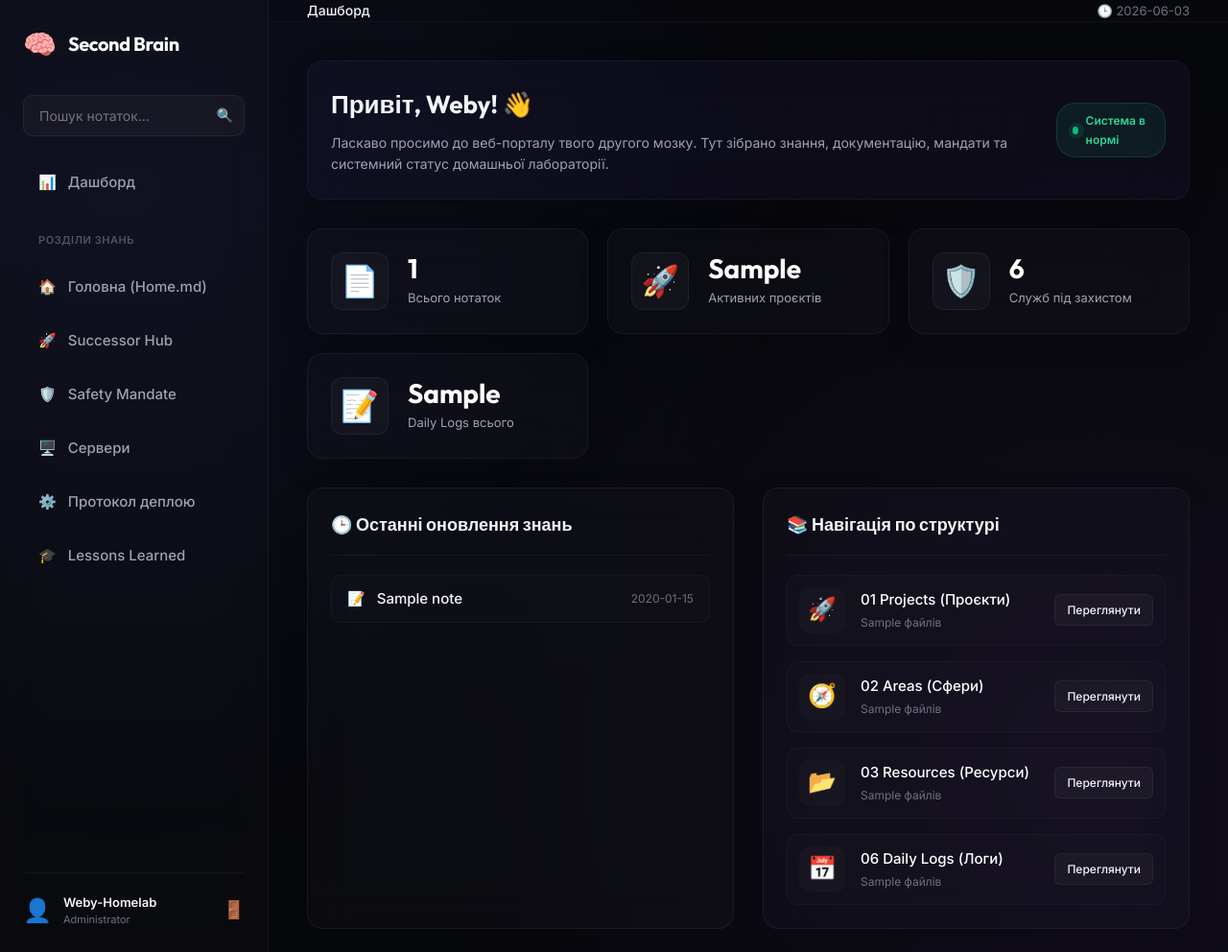
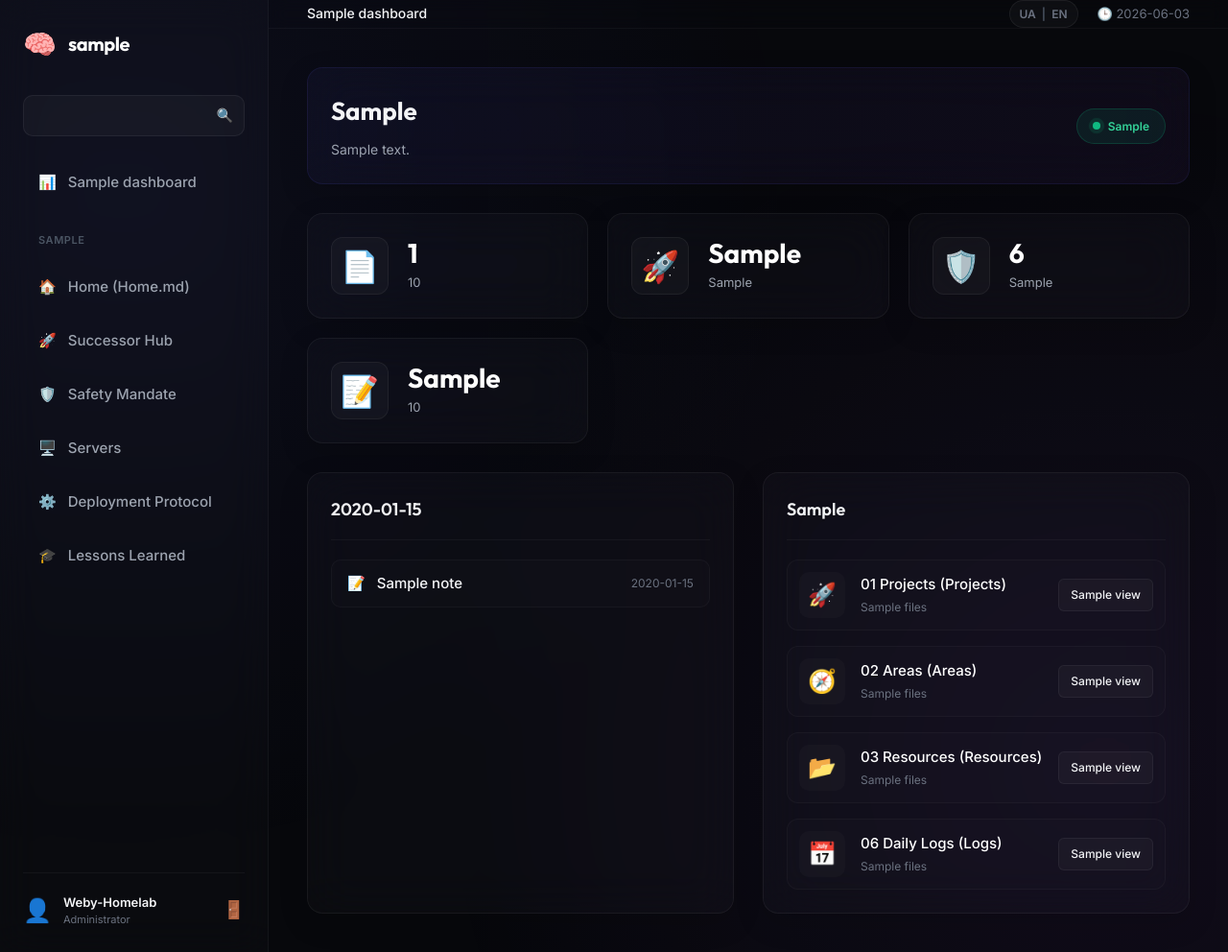
Before and after one commit to weby-homelab/ai-second-brain-gui, a FastAPI app: template templates/dashboard.html in a window 1280 px wide. Shown: the whole page at 96% size. Run offline with FastAPI, Linux system fonts and the light colour scheme; the template is opened without the code that fills it: most values are stand-ins (such as "Sample title", 1, 10 or a date in 2020); parts of the project's set-up code (start-up, migrations or seed data) failed here and were passed over.

Commit message:
feat: add multi-language localization (UA/EN) with language switcher on all pages

```diff
--- a/main.py
+++ b/main.py
@@ -29,6 +29,82 @@ templates = Jinja2Templates(directory="/root/geminicli/projects/second-brain-por
 
 # In-memory sessions
 SESSIONS = set()
+
+# Translation dictionary
+TRANSLATIONS = {
+    "uk": {
+        "title_login": "Вхід — Second Brain Portal",
+        "login_header": "Second Brain",
+        "login_subtitle": "Авторизуйтеся для доступу до знань",
+        "login_label": "Пароль доступу",
+        "login_placeholder": "Введіть пароль...",
+        "login_btn": "Увійти",
+        "login_error": "Невірний пароль",
+        "dashboard": "Дашборд",
+        "knowledge_sections": "Розділи знань",
+        "logout": "Вийти",
+        "search_placeholder": "Пошук нотаток...",
+        "system_ok": "Система в нормі",
+        "welcome_user": "Привіт, Weby! 👋",
+        "welcome_text": "Ласкаво просимо до веб-порталу твого другого мозку. Тут зібрано знання, документацію, мандати та системний статус домашньої лабораторії.",
+        "stat_total_notes": "Всього нотаток",
+        "stat_active_projects": "Активних проєктів",
+        "stat_protected_services": "Служб під захистом",
+        "stat_total_logs": "Daily Logs всього",
+        "recent_updates": "🕒 Останні оновлення знань",
+        "structure_navigation": "📚 Навігація по структурі",
+        "view": "Переглянути",
+        "note_not_found": "Нотатку не знайдено",
+        "media_not_found": "Медіа-файл не знайдено",
+        "note_path": "Шлях до файлу",
+        "search_results": "Результати пошуку",
+        "search_found": "Знайдено {count} результатів для \"{query}\"",
+        "match_filename": "Збіг у назві файлу",
+        "no_results": "Нічого не знайдено",
+        "no_results_sub": "Спробуйте змінити запит або перевірити правопис",
+    },
+    "en": {
+        "title_login": "Login — Second Brain Portal",
+        "login_header": "Second Brain",
+        "login_subtitle": "Authenticate to access knowledge",
+        "login_label": "Access Password",
+        "login_placeholder": "Enter password...",
+        "login_btn": "Sign In",
+        "login_error": "Incorrect password",
+        "dashboard": "Dashboard",
+        "knowledge_sections": "Knowledge Base",
+        "logout": "Logout",
+        "search_placeholder": "Search notes...",
+        "system_ok": "System online",
+        "welcome_user": "Hello, Weby! 👋",
+        "welcome_text": "Welcome to your second brain web portal. Your knowledge, documentation, mandates, and home lab status, consolidated.",
+        "stat_total_notes": "Total notes",
+        "stat_active_projects": "Active projects",
+        "stat_protected_services": "Protected services",
+        "stat_total_logs": "Total Daily Logs",
+        "recent_updates": "🕒 Recent updates",
+        "structure_navigation": "📚 Structure Navigator",
+        "view": "View",
+        "note_not_found": "Note not found",
+        "media_not_found": "Media file not found",
+        "note_path": "File path",
+        "search_results": "Search Results",
+        "search_found": "Found {count} results for \"{query}\"",
+        "match_filename": "Match in filename",
+        "no_results": "No results found",
+        "no_results_sub": "Try changing your query or check your spelling",
+    }
+}
+
+def get_lang(request: Request) -> str:
+    return request.cookies.get("lang", "uk")
+
+def get_context(request: Request, **kwargs) -> dict:
+    lang = get_lang(request)
+    t = TRANSLATIONS.get(lang, TRANSLATIONS["uk"])
+    context = {"request": request, "lang": lang, "t": t}
+    context.update(kwargs)
+    return context
 
 # File indexing for wiki-links
 def index_brain_files():
@@ -141,7 +217,6 @@ def convert_wikilinks(text, file_index):
 
         # Check if it's an image link
         if any(target_lower.endswith(ext) for ext in ['.png', '.jpg', '.jpeg', '.gif', '.svg']):
-            # Render media link, which resolves to local media asset endpoint
             return f'<a href="/media?path={target}" target="_blank" class="media-link">🖼️ {label}</a>'
 
         resolved_path = None
@@ -175,7 +250,17 @@ def render_markdown(text, file_index):
 def get_login(request: Request, error: str = None):
     if get_current_user(request):
         return RedirectResponse(url="/", status_code=303)
-    return templates.TemplateResponse(request, "login.html", {"error": error})
+
+    lang = get_lang(request)
+    t = TRANSLATIONS[lang]
+    translated_error = None
+    if error:
+        if "пароль" in error.lower() or "password" in error.lower():
+            translated_error = t["login_error"]
+        else:
+            translated_error = error
+
+    return templates.TemplateResponse(request, "login.html", get_context(request, error=translated_error))
 
 @app.post("/login")
 def post_login(request: Request, password: str = Form(...)):
@@ -194,6 +279,14 @@ def get_logout(request: Request):
         SESSIONS.remove(session_token)
     response = RedirectResponse(url="/login", status_code=303)
     response.delete_cookie("session_token")
+    return response
+
+@app.get("/set-lang")
+def set_lang(request: Request, lang: str):
+    referer = request.headers.get("referer", "/")
+    response = RedirectResponse(url=referer, status_code=303)
+    if lang in ["uk", "en"]:
+        response.set_cookie(key="lang", value=lang, max_age=31536000, httponly=True, samesite="strict")
     return response
 
 @app.get("/", response_class=HTMLResponse)
@@ -234,11 +327,12 @@ def dashboard(request: Request):
 
     recent_notes = sorted(recent_notes, key=lambda x: x["mtime_raw"], reverse=True)[:7]
 
-    return templates.TemplateResponse(request, "dashboard.html", {
-        "total_notes": total_notes,
-        "categories": note_categories,
-        "recent_notes": recent_notes
-    })
+    return templates.TemplateResponse(request, "dashboard.html", get_context(
+        request,
+        total_notes=total_notes,
+        categories=note_categories,
+        recent_notes=recent_notes
+    ))
 
 @app.get("/note", response_class=HTMLResponse)
 def get_note(request: Request, path: str):
@@ -263,12 +357,13 @@ def get_note(request: Request, path: str):
     note_name = os.path.splitext(os.path.basename(abs_path))[0]
     relative_dir = os.path.dirname(safe_rel_path)
 
-    return templates.TemplateResponse(request, "note.html", {
-        "note_name": note_name,
-        "html_content": html_content,
-        "note_path": safe_rel_path,
-        "relative_dir": relative_dir
-    })
+    return templates.TemplateResponse(request, "note.html", get_context(
+        request,
+        note_name=note_name,
+        html_content=html_content,
+        note_path=safe_rel_path,
+        relative_dir=relative_dir
+    ))
 
 @app.get("/search", response_class=HTMLResponse)
 def search_notes(request: Request, q: str):
@@ -297,7 +392,6 @@ def search_notes(request: Request, q: str):
                         for line_num, line in enumerate(f, 1):
                             if q_lower in line.lower():
                                 content_match = True
-                                # Build a clean snippet
                                 if not content_snippet:
                                     content_snippet = f"Line {line_num}: ... {line.strip()[:100]} ..."
                 except Exception:
@@ -314,10 +408,16 @@ def search_notes(request: Request, q: str):
 
     results = sorted(results, key=lambda x: x["score"], reverse=True)
 
-    return templates.TemplateResponse(request, "search.html", {
-        "query": q,
-        "results": results
-    })
+    lang = get_lang(request)
+    t = TRANSLATIONS[lang]
+    found_text = t["search_found"].format(count=len(results), query=q)
+
+    return templates.TemplateResponse(request, "search.html", get_context(
+        request,
+        query=q,
+        results=results,
+        found_text=found_text
+    ))
 
 @app.get("/media")
 def get_media(request: Request, path: str):
@@ -341,6 +441,4 @@ def get_media(request: Request, path: str):
 
 if __name__ == "__main__":
     import uvicorn
-    # Bind strictly to localhost (127.0.0.1) for security.
-    # Access can be tunnelled securely via Tailscale or Cloudflare.
     uvicorn.run("main:app", host="127.0.0.1", port=8008, reload=True)
--- a/static/style.css
+++ b/static/style.css
@@ -946,3 +946,53 @@ body {
         text-align: center;
     }
 }
+
+/* ----------------- LANGUAGE SWITCHER ----------------- */
+.header-right {
+    display: flex;
+    align-items: center;
+    gap: 20px;
+}
+
+.lang-switcher {
+    display: flex;
+    align-items: center;
+    gap: 6px;
+    background: rgba(255, 255, 255, 0.03);
+    border: 1px solid rgba(255, 255, 255, 0.06);
+    padding: 4px 10px;
+    border-radius: 20px;
+    font-size: 12px;
+    font-weight: 600;
+}
+
+.lang-link {
+    color: #6b7280;
+    text-decoration: none;
+    transition: color 0.2s ease;
+}
+
+.lang-link:hover {
+    color: #f3f4f6;
+}
+
+.lang-link.active {
+    color: #818cf8;
+}
+
+.lang-separator {
+    color: #4b5563;
+}
+
+.login-lang {
+    position: absolute;
+    top: 24px;
+    right: 24px;
+}
+
+@media (max-width: 480px) {
+    .header-right {
+        width: 100%;
+        justify-content: space-between;
+    }
+}
--- a/templates/base.html
+++ b/templates/base.html
@@ -1,9 +1,9 @@
 <!DOCTYPE html>
-<html lang="uk">
+<html lang="{{ lang }}">
 <head>
     <meta charset="UTF-8">
     <meta name="viewport" content="width=device-width, initial-scale=1.0">
-    <title>{% block title %}Second Brain Portal{% endblock %}</title>
+    <title>{% block title %}{{ t.login_header }}{% endblock %}</title>
     <!-- Outfit & Inter Fonts from Google Fonts -->
     <link rel="preconnect" href="https://fonts.googleapis.com">
     <link rel="preconnect" href="https://fonts.gstatic.com" crossorigin>
@@ -20,14 +20,14 @@
             <div class="brand">
                 <div class="brand-info">
                     <span class="brand-logo">🧠</span>
-                    <span class="brand-name">Second Brain</span>
+                    <span class="brand-name">{{ t.login_header }}</span>
                 </div>
                 <button id="sidebar-close" class="sidebar-close-btn" onclick="document.querySelector('.sidebar').classList.remove('active'); document.getElementById('sidebar-overlay').classList.remove('active');" aria-label="Close Navigation">×</button>
             </div>
 
             <div class="search-box">
                 <form action="/search" method="get">
-                    <input type="text" name="q" placeholder="Пошук нотаток..." required>
+                    <input type="text" name="q" placeholder="{{ t.search_placeholder }}" required>
                     <button type="submit" class="search-btn">🔍</button>
                 </form>
             </div>
@@ -35,14 +35,14 @@
             <nav class="sidebar-nav">
                 <a href="/" class="nav-item {% if request.url.path == '/' %}active{% endif %}">
                     <span class="nav-icon">📊</span>
-                    <span class="nav-label">Дашборд</span>
+                    <span class="nav-label">{{ t.dashboard }}</span>
                 </a>
 
-                <div class="nav-section-title">Розділи знань</div>
+                <div class="nav-section-title">{{ t.knowledge_sections }}</div>
 
                 <a href="/note?path=Home.md" class="nav-item">
                     <span class="nav-icon">🏠</span>
-                    <span class="nav-label">Головна (Home.md)</span>
+                    <span class="nav-label">{% if lang == 'uk' %}Головна{% else %}Home{% endif %} (Home.md)</span>
                 </a>
 
                 <a href="/note?path=Successor-Hub.md" class="nav-item">
@@ -57,12 +57,12 @@
 
                 <a href="/note?path=02_Areas/Infrastructure/Servers.md" class="nav-item">
                     <span class="nav-icon">🖥️</span>
-                    <span class="nav-label">Сервери</span>
+                    <span class="nav-label">{% if lang == 'uk' %}Сервери{% else %}Servers{% endif %}</span>
                 </a>
 
                 <a href="/note?path=02_Areas/Deployments/Deployment Protocol.md" class="nav-item">
                     <span class="nav-icon">⚙️</span>
-                    <span class="nav-label">Протокол деплою</span>
+                    <span class="nav-label">{% if lang == 'uk' %}Протокол деплою{% else %}Deployment Protocol{% endif %}</span>
                 </a>
 
                 <a href="/note?path=06_Daily_Logs/MASTER-LESSONS-LEARNED.md" class="nav-item">
@@ -79,7 +79,7 @@
                         <span class="user-role">Administrator</span>
                     </div>
                 </div>
-                <a href="/logout" class="logout-btn" title="Вийти">🚪</a>
+                <a href="/logout" class="logout-btn" title="{{ t.logout }}">🚪</a>
             </div>
         </aside>
 
@@ -93,12 +93,19 @@
                     <button id="sidebar-toggle" class="sidebar-toggle-btn" onclick="document.querySelector('.sidebar').classList.add('active'); document.getElementById('sidebar-overlay').classList.add('active');" aria-label="Toggle Navigation">☰</button>
                     <div class="breadcrumb">
                         {% block breadcrumb %}
-                        <span class="breadcrumb-item">Дашборд</span>
+                        <span class="breadcrumb-item">{{ t.dashboard }}</span>
                         {% endblock %}
                     </div>
                 </div>
-                <div class="system-time">
-                    🕒 2026-06-03
+                <div class="header-right">
+                    <div class="lang-switcher">
+                        <a href="/set-lang?lang=uk" class="lang-link {% if lang == 'uk' %}active{% endif %}">UA</a>
+                        <span class="lang-separator">|</span>
+                        <a href="/set-lang?lang=en" class="lang-link {% if lang == 'en' %}active{% endif %}">EN</a>
+                    </div>
+                    <div class="system-time">
+                        🕒 2026-06-03
+                    </div>
                 </div>
             </header>
 
--- a/templates/dashboard.html
+++ b/templates/dashboard.html
@@ -1,22 +1,22 @@
 {% extends "base.html" %}
 
-{% block title %}Дашборд — Second Brain Portal{% endblock %}
+{% block title %}{{ t.dashboard }} — Second Brain Portal{% endblock %}
 
 {% block breadcrumb %}
-<span class="breadcrumb-item active">Дашборд</span>
+<span class="breadcrumb-item active">{{ t.dashboard }}</span>
 {% endblock %}
 
 {% block content %}
 <div class="welcome-banner glass-panel">
     <div class="welcome-text">
-        <h1>Привіт, Weby! 👋</h1>
-        <p>Ласкаво просимо до веб-порталу твого другого мозку. Тут зібрано знання, документацію, мандати та системний статус домашньої лабораторії.</p>
+        <h1>{{ t.welcome_user }}</h1>
+        <p>{{ t.welcome_text }}</p>
     </div>
     <div class="welcome-meta">
         <div class="status-indicator-container">
             <span class="status-indicator-ping"></span>
             <span class="status-indicator"></span>
-            <span class="status-text">Система в нормі</span>
+            <span class="status-text">{{ t.system_ok }}</span>
         </div>
     </div>
 </div>
@@ -27,7 +27,7 @@
         <div class="stat-icon">📄</div>
         <div class="stat-info">
             <div class="stat-value">{{ total_notes }}</div>
-            <div class="stat-label">Всього нотаток</div>
+            <div class="stat-label">{{ t.stat_total_notes }}</div>
         </div>
     </div>
 
@@ -35,7 +35,7 @@
         <div class="stat-icon">🚀</div>
         <div class="stat-info">
             <div class="stat-value">{{ categories['01_Projects'] }}</div>
-            <div class="stat-label">Активних проєктів</div>
+            <div class="stat-label">{{ t.stat_active_projects }}</div>
         </div>
     </div>
 
@@ -43,7 +43,7 @@
         <div class="stat-icon">🛡️</div>
         <div class="stat-info">
             <div class="stat-value">6</div>
-            <div class="stat-label">Служб під захистом</div>
+            <div class="stat-label">{{ t.stat_protected_services }}</div>
         </div>
     </div>
 
@@ -51,7 +51,7 @@
         <div class="stat-icon">📝</div>
         <div class="stat-info">
             <div class="stat-value">{{ categories['06_Daily_Logs'] }}</div>
-            <div class="stat-label">Daily Logs всього</div>
+            <div class="stat-label">{{ t.stat_total_logs }}</div>
         </div>
     </div>
 </div>
@@ -60,7 +60,7 @@
     <!-- Recent Logs and Notes -->
     <div class="grid-col glass-panel animate-fade-in" style="animation-delay: 0.2s;">
         <div class="panel-header">
-            <h2 class="panel-title">🕒 Останні оновлення знань</h2>
+            <h2 class="panel-title">{{ t.recent_updates }}</h2>
         </div>
         <div class="recent-list">
             {% for note in recent_notes %}
@@ -78,43 +78,43 @@
     <!-- Quick Explorer & Info -->
     <div class="grid-col glass-panel animate-fade-in" style="animation-delay: 0.25s;">
         <div class="panel-header">
-            <h2 class="panel-title">📚 Навігація по структурі</h2>
+            <h2 class="panel-title">{{ t.structure_navigation }}</h2>
         </div>
         <div class="category-list">
             <div class="category-item">
                 <span class="category-icon">🚀</span>
                 <div class="category-details">
-                    <span class="category-name">01 Projects (Проєкти)</span>
-                    <span class="category-count">{{ categories['01_Projects'] }} файлів</span>
+                    <span class="category-name">01 Projects ({% if lang == 'uk' %}Проєкти{% else %}Projects{% endif %})</span>
+                    <span class="category-count">{{ categories['01_Projects'] }} {% if lang == 'uk' %}файлів{% else %}files{% endif %}</span>
                 </div>
-                <a href="/note?path=Home.md" class="category-btn">Переглянути</a>
+                <a href="/note?path=Home.md" class="category-btn">{{ t.view }}</a>
             </div>
 
             <div class="category-item">
                 <span class="category-icon">🧭</span>
                 <div class="category-details">
-                    <span class="category-name">02 Areas (Сфери)</span>
-                    <span class="category-count">{{ categories['02_Areas'] }} файлів</span>
+                    <span class="category-name">02 Areas ({% if lang == 'uk' %}Сфери{% else %}Areas{% endif %})</span>
+                    <span class="category-count">{{ categories['02_Areas'] }} {% if lang == 'uk' %}файлів{% else %}files{% endif %}</span>
                 </div>
-                <a href="/note?path=Home.md" class="category-btn">Переглянути</a>
+                <a href="/note?path=Home.md" class="category-btn">{{ t.view }}</a>
             </div>
 
             <div class="category-item">
                 <span class="category-icon">📂</span>
                 <div class="category-details">
-                    <span class="category-name">03 Resources (Ресурси)</span>
-                    <span class="category-count">{{ categories['03_Resources'] }} файлів</span>
+                    <span class="category-name">03 Resources ({% if lang == 'uk' %}Ресурси{% else %}Resources{% endif %})</span>
+                    <span class="category-count">{{ categories['03_Resources'] }} {% if lang == 'uk' %}файлів{% else %}files{% endif %}</span>
                 </div>
-                <a href="/note?path=Home.md" class="category-btn">Переглянути</a>
+                <a href="/note?path=Home.md" class="category-btn">{{ t.view }}</a>
             </div>
 
             <div class="category-item">
                 <span class="category-icon">📅</span>
                 <div class="category-details">
-                    <span class="category-name">06 Daily Logs (Логи)</span>
-                    <span class="category-count">{{ categories['06_Daily_Logs'] }} файлів</span>
+                    <span class="category-name">06 Daily Logs ({% if lang == 'uk' %}Логи{% else %}Logs{% endif %})</span>
+                    <span class="category-count">{{ categories['06_Daily_Logs'] }} {% if lang == 'uk' %}файлів{% else %}files{% endif %}</span>
                 </div>
-                <a href="/note?path=06_Daily_Logs/MASTER-LESSONS-LEARNED.md" class="category-btn">Переглянути</a>
+                <a href="/note?path=06_Daily_Logs/MASTER-LESSONS-LEARNED.md" class="category-btn">{{ t.view }}</a>
             </div>
         </div>
     </div>
--- a/templates/note.html
+++ b/templates/note.html
@@ -3,7 +3,7 @@
 {% block title %}{{ note_name }} — Second Brain Portal{% endblock %}
 
 {% block breadcrumb %}
-<a href="/" class="breadcrumb-link">Дашборд</a>
+<a href="/" class="breadcrumb-link">{{ t.dashboard }}</a>
 <span class="breadcrumb-separator">/</span>
 <span class="breadcrumb-item active">{{ note_name }}</span>
 {% endblock %}
@@ -13,7 +13,7 @@
     <div class="note-header">
         <h1 class="note-title">{{ note_name }}</h1>
         <div class="note-actions">
-            <span class="note-path">📂 {{ note_path }}</span>
+            <span class="note-path">📂 {{ t.note_path }}: {{ note_path }}</span>
         </div>
     </div>
 
```
Also changed, not shown: templates/login.html (+23 -9 lines), templates/search.html (+6 -7 lines), README.md, README_ENG.md.
